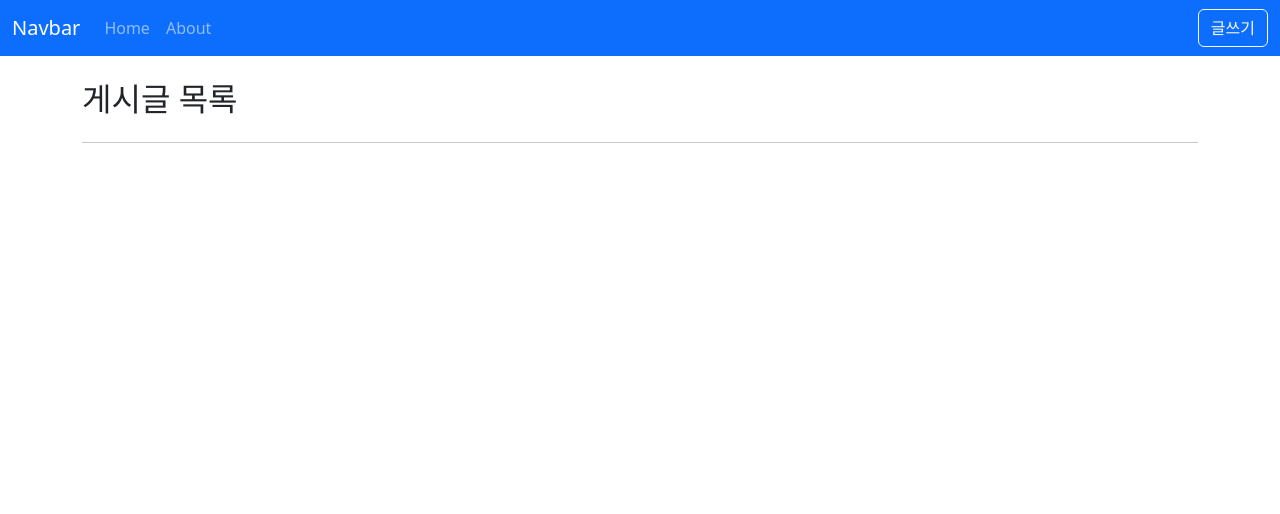
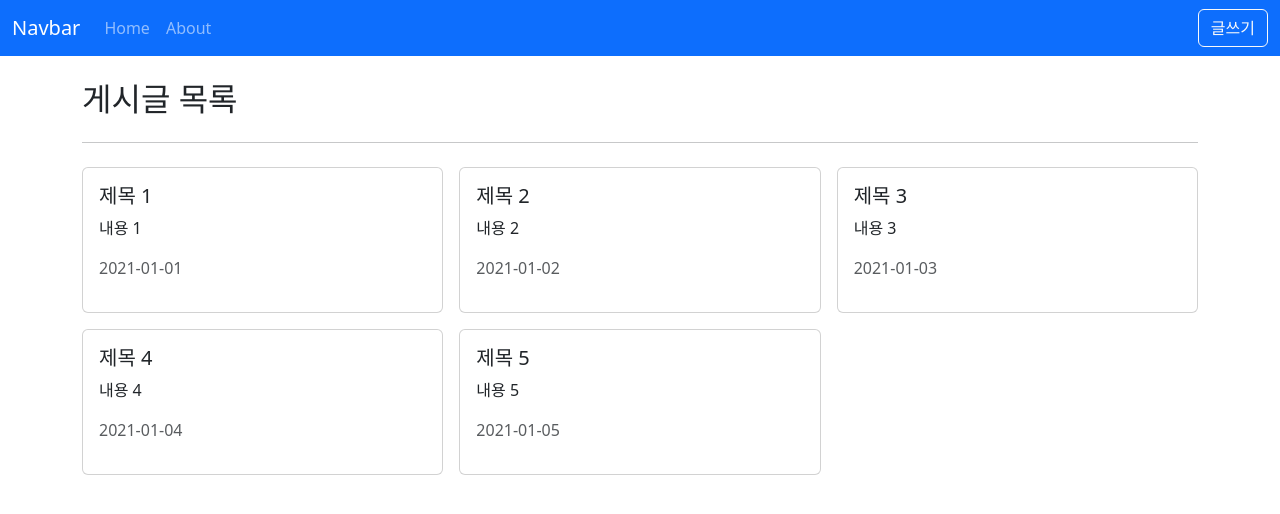
Before and after one commit to shinju4n/vue-pratice, a Vue app: page /posts in a window 1280 px wide. Shown: the top 514 px of the page. Built offline with nearby package versions, Linux system fonts and the light colour scheme.

Commit message:
add : Post Detail 동적 라우팅 구현

```diff
--- /dev/null
+++ b/src/components/posts/PostItem.vue
@@ -0,0 +1,30 @@
+<template>
+  <div class="card">
+    <div class="card-body">
+      <h5 class="card-title">{{ title }}</h5>
+      <p class="card-text">
+        {{ content }}
+      </p>
+      <p class="text-muted">{{ createdAt }}</p>
+    </div>
+  </div>
+</template>
+
+<script setup>
+defineProps({
+  title: {
+    type: String,
+    required: true,
+  },
+  content: {
+    type: String,
+    required: true,
+  },
+  createdAt: {
+    type: [String, Date, Number],
+    required: true,
+  },
+});
+</script>
+
+<style lang="scss" scoped></style>
--- a/src/views/posts/PostCreateView.vue
+++ b/src/views/posts/PostCreateView.vue
@@ -2,6 +2,20 @@
   <div>
     <h2>게시글 생성</h2>
     <hr class="my-4" />
+    <form @submit.prevent>
+      <div class="mb-3">
+        <label for="tile" class="form-label">제목</label>
+        <input type="text" class="form-control" id="tile" />
+      </div>
+      <div class="mb-3">
+        <label for="content" class="form-label">내용</label>
+        <textarea class="form-control" id="content" rows="3"></textarea>
+      </div>
+      <div class="pt-4">
+        <button type="button" class="btn btn-outline-dark me-2">목록</button>
+        <button class="btn btn-primary">저장</button>
+      </div>
+    </form>
   </div>
 </template>
 
--- a/src/views/posts/PostDetailView.vue
+++ b/src/views/posts/PostDetailView.vue
@@ -3,7 +3,7 @@
     <h2>게시글 상세: {{ $route.params.id }}</h2>
     <p>params : {{ $route.params }}</p>
     <p>query : {{ $route.query }}</p>
-    <hr class="my-4" />
+    <hr class="my-4"/>
   </div>
 </template>
 
--- a/src/views/posts/PostListView.vue
+++ b/src/views/posts/PostListView.vue
@@ -2,9 +2,41 @@
   <div>
     <h2>게시글 목록</h2>
     <hr class="my-4" />
+    <div class="row g-3">
+      <div v-for="post in posts" :key="post.id" class="col-4">
+        <PostItem :title="post.title" :content="post.content" :createdAt="post.createdAt" @click="goPage(post.id)" />
+      </div>
+    </div>
   </div>
 </template>
 
-<script setup></script>
+<script setup>
+import PostItem from '@/components/posts/PostItem.vue';
+import {getPosts} from '@/api/posts'
+import { ref } from 'vue';
+import { useRouter } from 'vue-router';
+
+const posts = ref([]);
+const router = useRouter()
+
+const fetchPosts = async () => {
+  posts.value = await getPosts();
+};
+
+const goPage = (id) => {
+  router.push({
+    name: 'PostDetail',
+    params: {
+      id: id
+    },
+    query: {
+      search : 'Hello World'
+    }
+  });
+};
+
+fetchPosts();
+
+</script>
 
 <style lang="scss" scoped></style>
```
